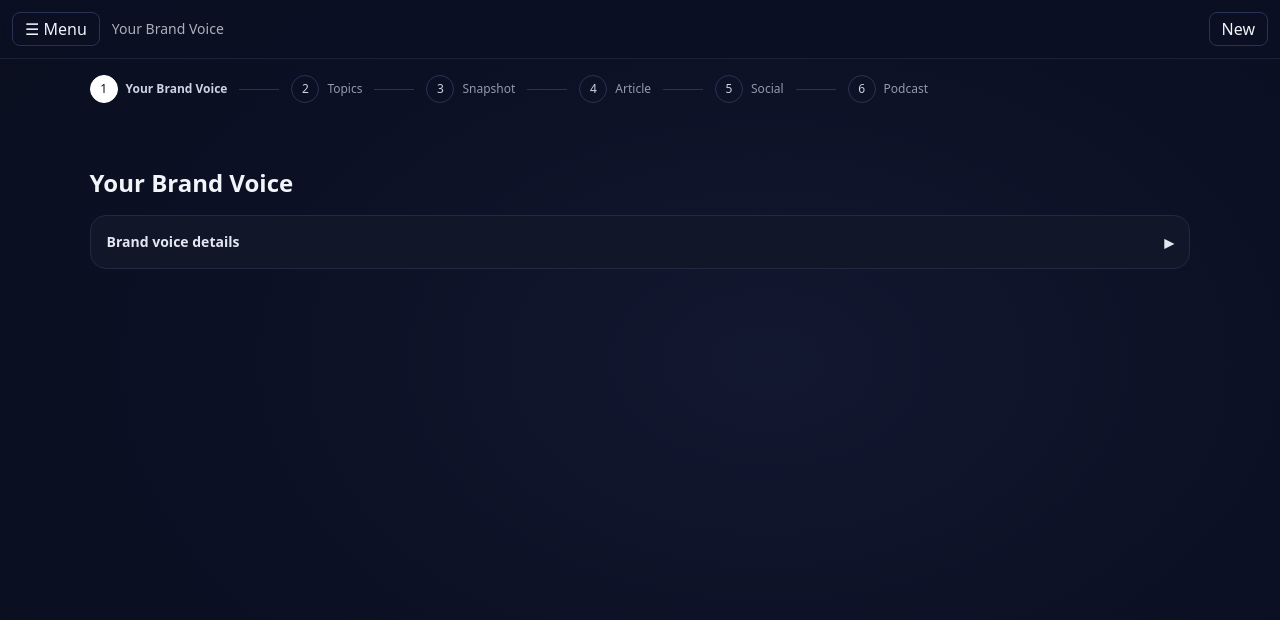
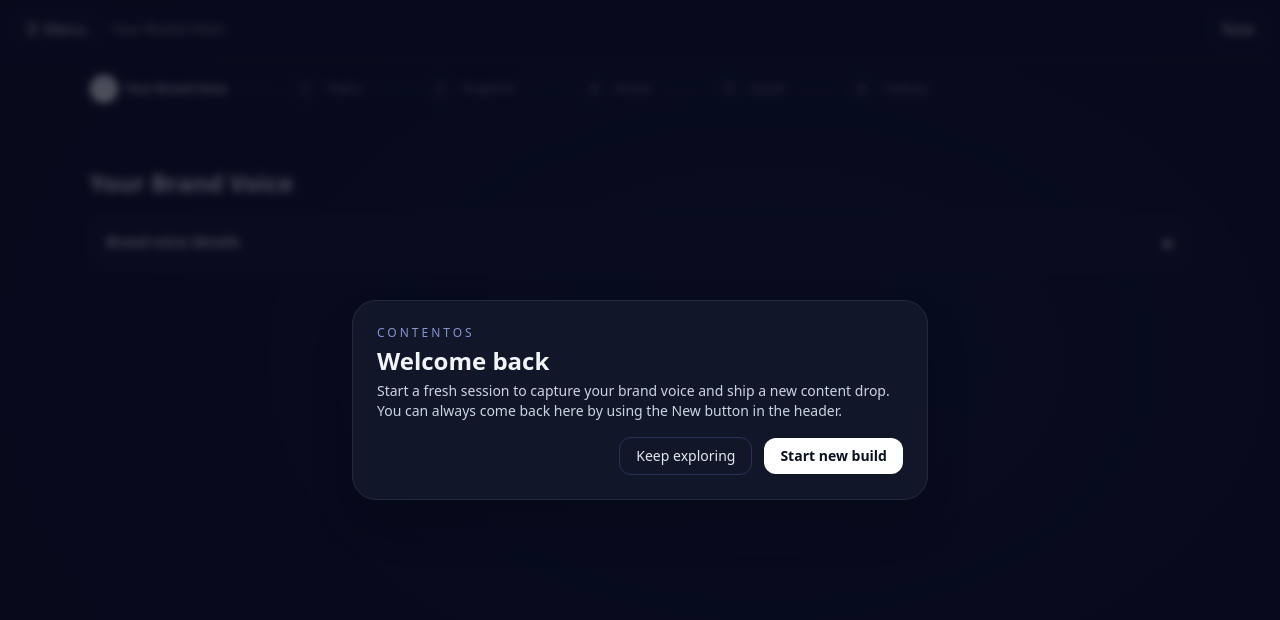
Before and after one commit to kevindbannister/Content-Builder, a React (Vite) app: page / in a window 1280 px wide. Shown: the top 620 px of the page. Built offline with nearby package versions, Linux system fonts and the light colour scheme.

Commit message:
Restore welcome overlay when starting new session

```diff
--- a/src/App.jsx
+++ b/src/App.jsx
@@ -947,6 +947,12 @@
   const [locks, setLocks] = useLocal("contentos.locks", {
     brand: false,
   });
+  const [showWelcome, setShowWelcome] = useState(false);
+  useEffect(() => {
+    if (!session.id) {
+      setShowWelcome(true);
+    }
+  }, [session.id]);
   const [refdata, setRefdata] = useLocal("contentos.refdata", {
     headers: [],
     rows: [],
@@ -1214,6 +1220,7 @@
     try {
       window.location.hash = "brand";
     } catch {}
+    setShowWelcome(true);
     return true;
   };
 
@@ -1462,6 +1469,42 @@
         {view === "podcast" && (
           <PodcastPage podcast={podcast} setPodcast={setPodcast} />
         )}
+        {showWelcome && (
+          <div className="fixed inset-0 z-50 flex items-center justify-center p-6 bg-[#06091a]/70 backdrop-blur-sm">
+            <div className="max-w-xl w-full space-y-4 rounded-3xl border border-[#232941] bg-[#121629] p-6 shadow-2xl">
+              <header className="space-y-1">
+                <p className="text-xs uppercase tracking-[0.25em] text-indigo-300/80">
+                  ContentOS
+                </p>
+                <h2 className="text-2xl font-semibold">Welcome back</h2>
+                <p className="text-sm text-slate-300">
+                  Start a fresh session to capture your brand voice and ship a new content drop. You can always come back here by using the New button in the header.
+                </p>
+              </header>
+              <div className="flex flex-col gap-3 sm:flex-row sm:items-center sm:justify-end">
+                <button
+                  type="button"
+                  onClick={() => setShowWelcome(false)}
+                  className="order-2 rounded-xl border border-[#2a3357] px-4 py-2 text-sm font-medium text-slate-200 transition hover:bg-[#151a32] sm:order-1"
+                >
+                  Keep exploring
+                </button>
+                <button
+                  type="button"
+                  onClick={() => {
+                    startNewSession();
+                    setShowWelcome(false);
+                    setSidebarOpen(false);
+                    navTo("brand");
+                  }}
+                  className="order-1 rounded-xl bg-white px-4 py-2 text-sm font-semibold text-[#0b1020] transition hover:bg-slate-100 sm:order-2"
+                >
+                  Start new build
+                </button>
+              </div>
+            </div>
+          </div>
+        )}
       </main>
     </div>
   );
```
Also changed, not shown: 5 other files (tests, documents, lock files or other folders).
